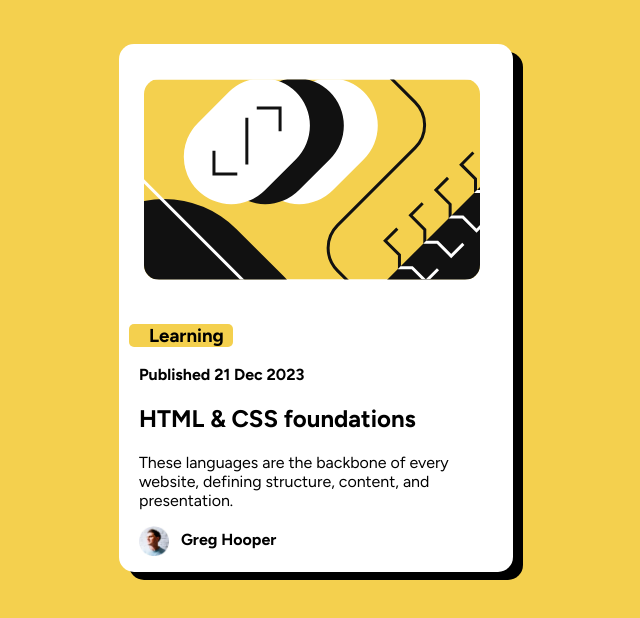
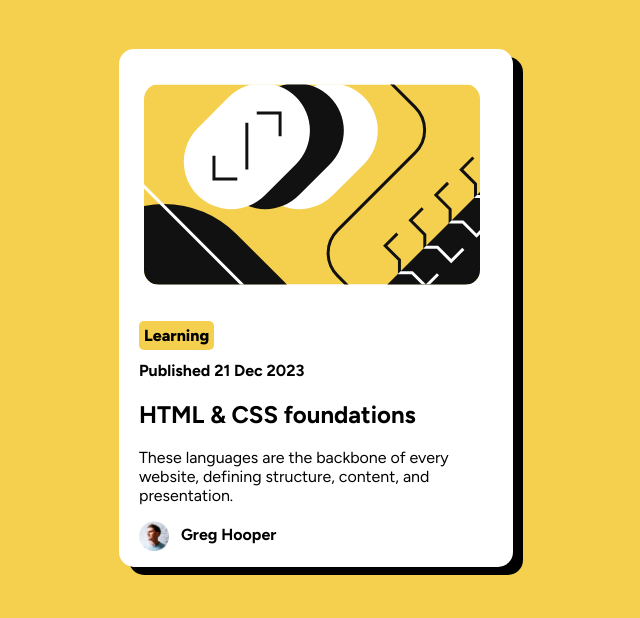
Before and after one commit to Jimztech/Blog-Preview-Card, a plain HTML site: page index.html in a window 1280 px wide. Shown: the whole page, without its empty margins (324-964 px from the left). Drawn offline with Linux system fonts and the light colour scheme.

Commit message:
new-commits

```diff
--- a/index.html
+++ b/index.html
@@ -24,7 +24,7 @@
       alt="illustration-article"
       class="rounded-images"
     >
-    <h3 class="styled-h3">Learning</h3>
+    <p><span class="styled-p">Learning</span></p>
     <p><strong>Published 21 Dec 2023</strong></p>
     <h2><strong>HTML & CSS foundations</strong></h2>
     <p>
--- a/styles.css
+++ b/styles.css
@@ -27,11 +27,11 @@ h2, h3, h5, p {
     padding-left: 20px;
 }
 
-.styled-h3 {
+.styled-p {
+    background-color: hsl(47, 88%, 63%);
+    padding: 5px;
     border-radius: 5px;
-    background-color: hsl(47, 88%, 63%);
-    margin-right: 280px;
-    margin-left: 10px;
+    font-weight: 800;
 }
 
 h2:hover {
```
